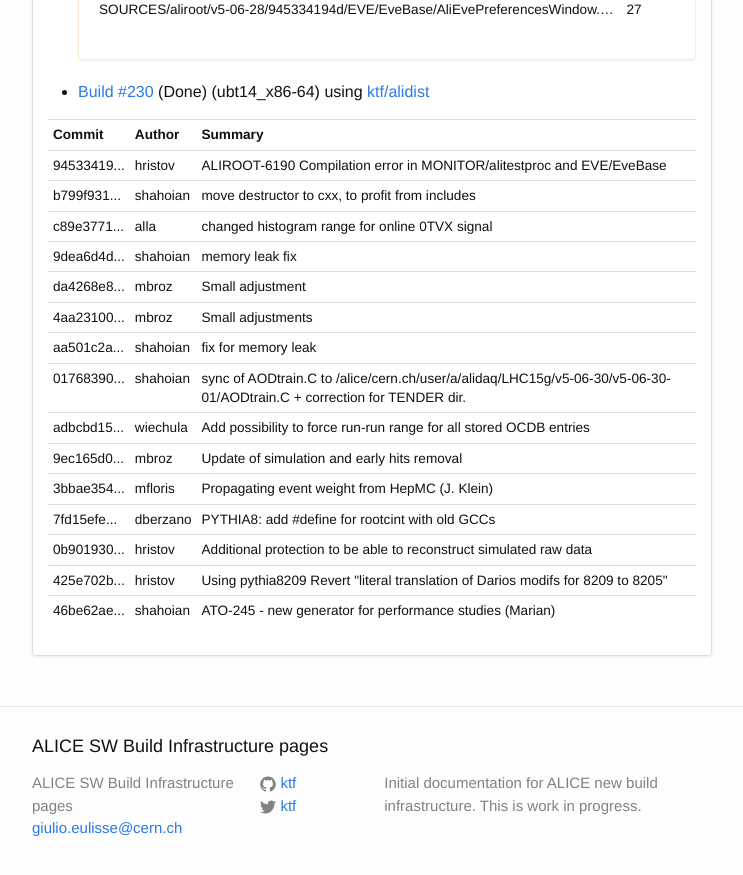
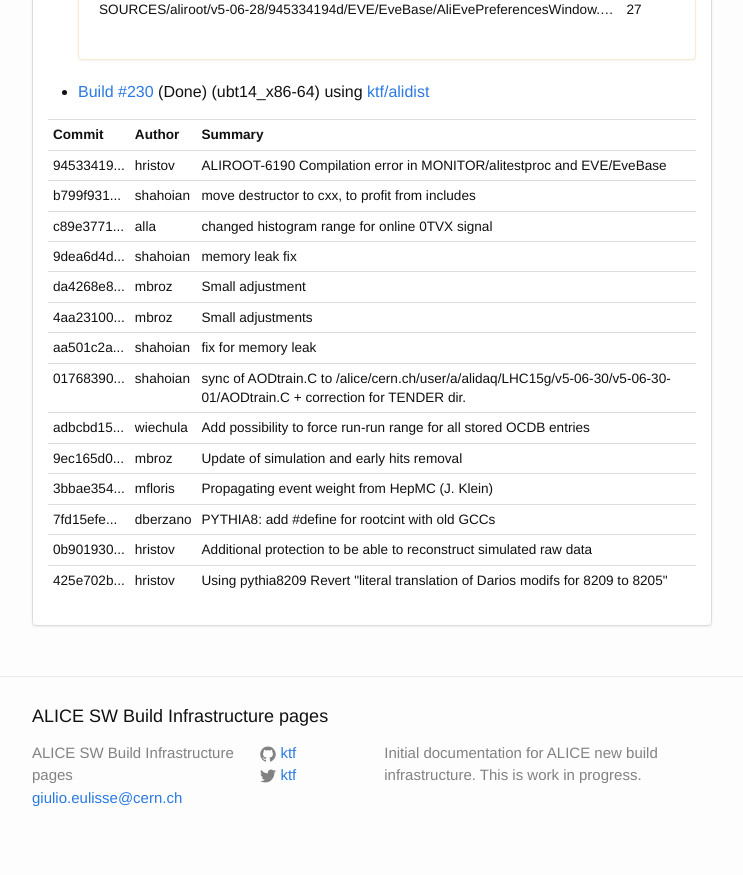
Before and after one commit to alisw/alisw.github.io, a Jekyll site: the page built from index.html, in a window 1280 px wide and 900 px high, scrolled down 103918 px. Shown: the top 875 px of the window, without its empty margins (268-1011 px from the left). Built offline with Jekyll 4.4.1, drawn with Linux system fonts in a browser that asks for light colours; nearby versions of some CDN libraries.

Commit message:
Updated results.

```diff
--- a/_data/commits-aliroot-master.yaml
+++ b/_data/commits-aliroot-master.yaml
@@ -133,8 +133,3 @@
  message: >-
     Using pythia8209 Revert "literal translation of Darios modifs for 8209 to 8205"
  author: !!str hristov
--
- commit: "46be62ae84a93f0732be0e894387376b5886ebb0"
- message: >-
-    ATO-245 - new generator for performance studies (Marian)
- author: !!str shahoian
```
